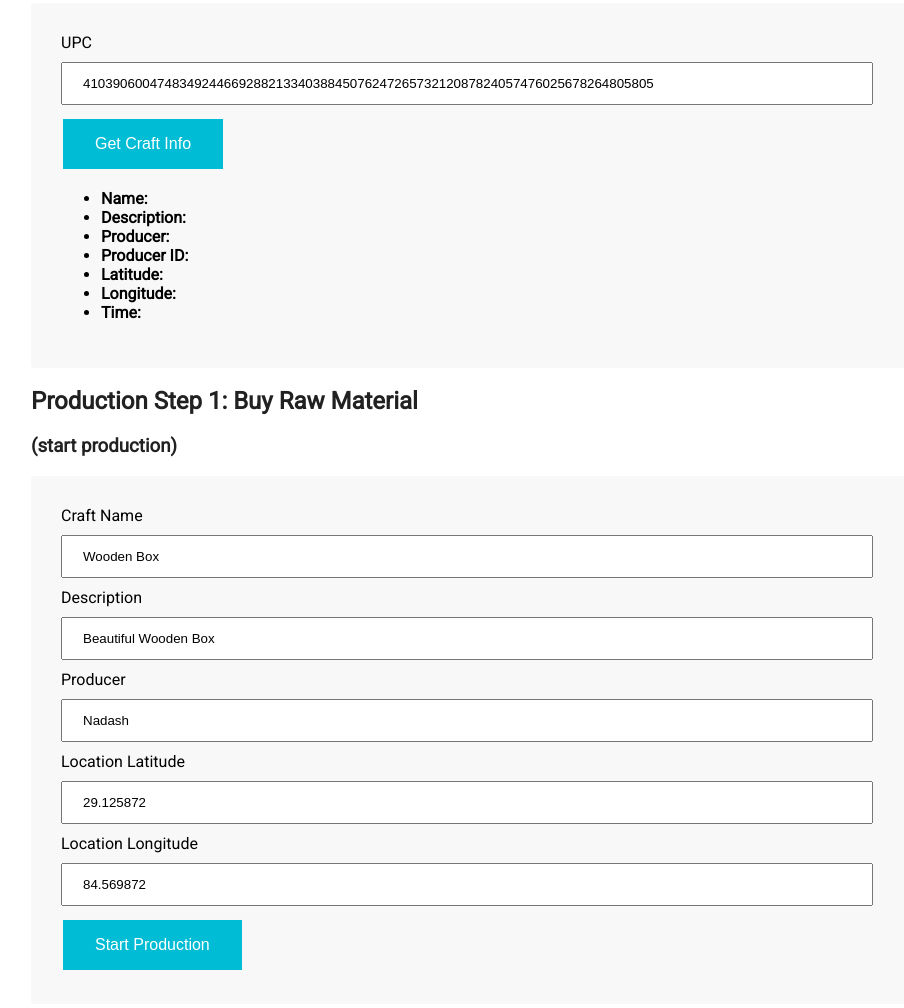
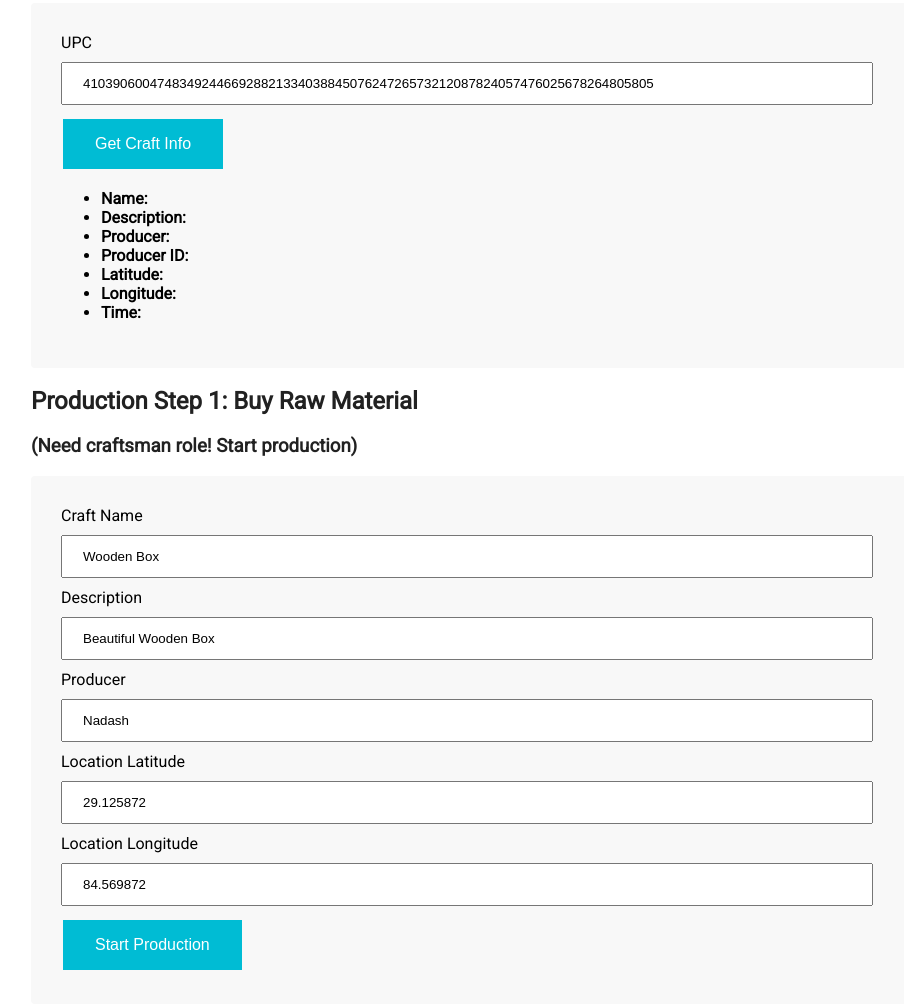
Before and after one commit to jthommen/craft-supplychain, a plain HTML site: page frontend/index.html in a window 1280 px wide. Shown: the part 549-1557 px from the top of the page, without its empty margins (9-913 px from the left). Drawn offline with Linux system fonts and the light colour scheme.

Commit message:
Add more front-end infos

```diff
--- a/frontend/index.html
+++ b/frontend/index.html
@@ -59,7 +59,7 @@
     <div id="craftsman-area">
         <div id="start-production">
             <h2>Production Step 1: Buy Raw Material</h2>
-            <h3>(start production)</h3>
+            <h3>(Need craftsman role! Start production)</h3>
             <div class="form-group">
                 Craft Name
                 <br>
```
